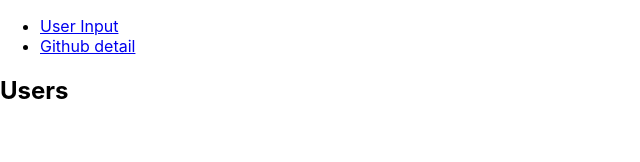
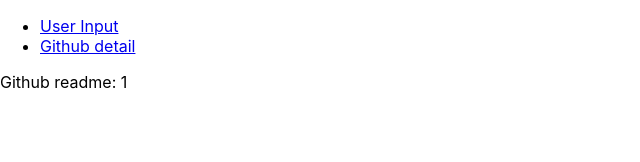
Before and after one commit to laughlamz/Nudgyt-test, a React (Create React App) app: page /github_detail/1/1 in a window 1280 px wide. Shown: the top 162 px of the page, without its empty margins (0-640 px from the left). Built offline with nearby package versions, Linux system fonts and the light colour scheme.

Commit message:
init github detail

```diff
--- a/src/App.js
+++ b/src/App.js
@@ -3,9 +3,9 @@
   BrowserRouter as Router,
   Switch,
   Route,
-  useParams,
 } from "react-router-dom";
 import GithubList from "./containers/GithubList";
+import GithubDetail from "./containers/GithubDetail";
 import UserInput from "./containers/UserInput";
 import Header from "./Navigation";
 
@@ -21,7 +21,7 @@
           <Route path="/github_list/:user">
             <GithubList />
           </Route>
-          <Route path="/github_detail">
+          <Route path="/github_detail/:user/:repo">
             <GithubDetail />
           </Route>
         </Switch>
@@ -29,7 +29,3 @@
     </Router>
   );
 }
-
-function GithubDetail() {
-  return <h2>Users</h2>;
-}
--- a/src/Contants.js
+++ b/src/Contants.js
@@ -1,3 +1,4 @@
 export const API = {
-    LIST_REPO: (username) => `https://api.github.com/users/${username}/repos?per_page=3`
+    LIST_REPO: (username) => `https://api.github.com/users/${username}/repos?per_page=3`,
+    GET_README: (username, repoName) => `https://raw.githubusercontent.com/${username}/${repoName}/master/README.md`
 }
--- a/src/components/ListRepo.js
+++ b/src/components/ListRepo.js
@@ -1,11 +1,12 @@
 import React from "react";
+import Repo from "./Repo";
 
 export default function ListRepo({ repos }) {
     return (
         <div>
             <b>List</b>
             {(repos || []).map((repo) =>
-                <div>{repo.name}</div>
+                <Repo repo={repo} />
             )}
         </div>
     );
--- /dev/null
+++ b/src/components/Repo.js
@@ -0,0 +1,16 @@
+import axios from "axios";
+import React, { useCallback, useEffect, useState } from "react";
+import { Link } from "react-router-dom";
+import { API } from "../Contants";
+
+export default function Repo({ repo }) {
+    const { owner, name } = repo;
+    const { login: user } = owner;
+
+
+    return (
+        <div>
+            <Link to={`/github_detail/${user || 'none'}/${name || 'none'}`}>{name}</Link>
+        </div>
+    );
+}
--- /dev/null
+++ b/src/containers/GithubDetail.js
@@ -0,0 +1,29 @@
+import React, { useCallback, useEffect, useState } from "react";
+import { useParams } from "react-router-dom";
+import axios from 'axios';
+import { API } from "../Contants";
+import ListRepo from "../components/ListRepo";
+
+export default function GithubDetail() {
+    const { user, repo } = useParams();
+    console.log('xxx', user, repo)
+    // const [readme, setReadme] = useState('');
+
+    // const fetchReadMe = useCallback(async () => {
+    //     const { status, data } = await axios.get(API.LIST_REPO(user));
+    //     console.log('xxx', data)
+    //     if (status === 200) {
+    //         setReadme(data);
+    //     }
+    // }, [user])
+
+    // useEffect(() => {
+    //     fetchReadMe();
+    // }, [fetchReadMe]);
+
+    return (
+        <div>
+            Github readme: {user}
+        </div>
+    );
+}
```
